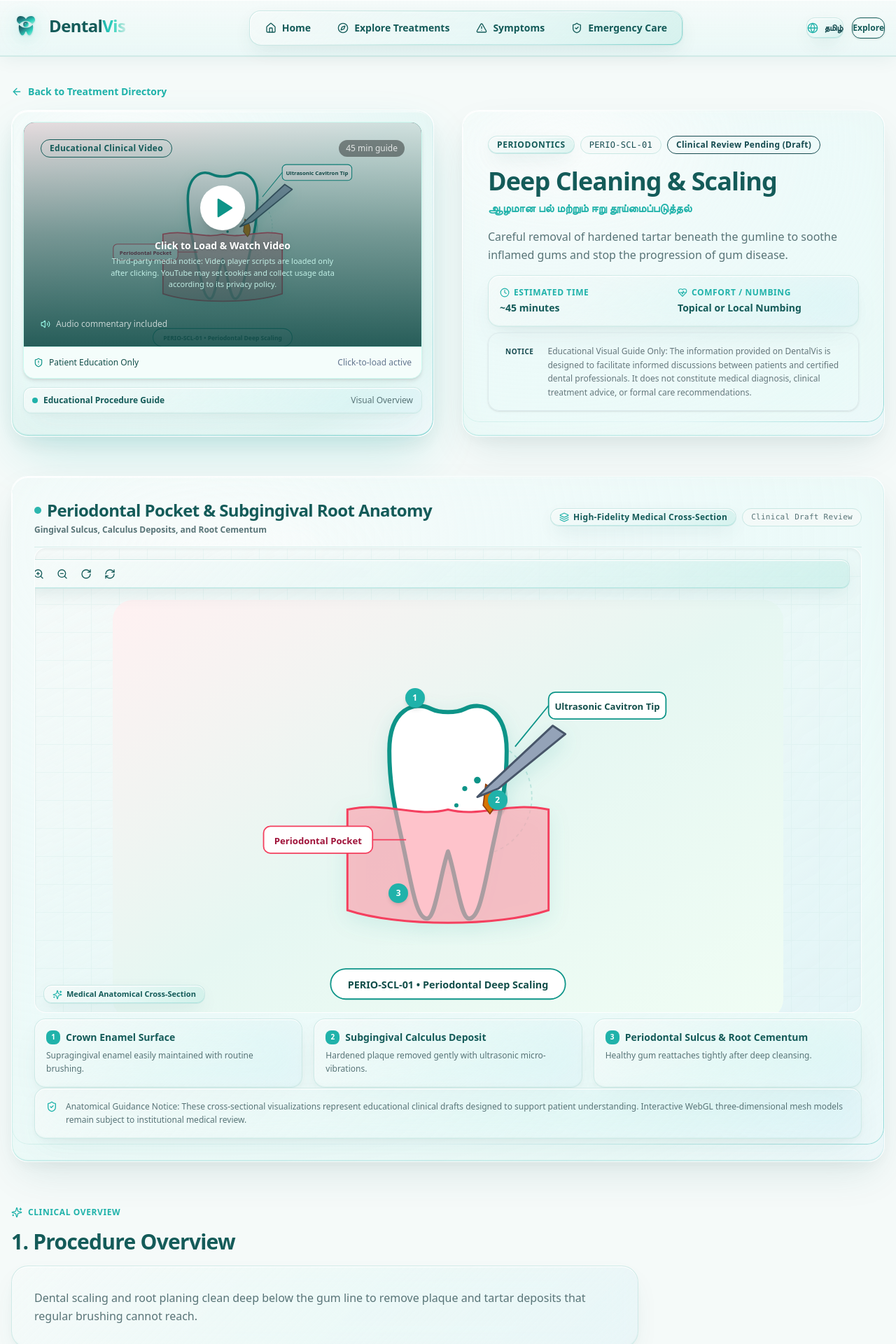
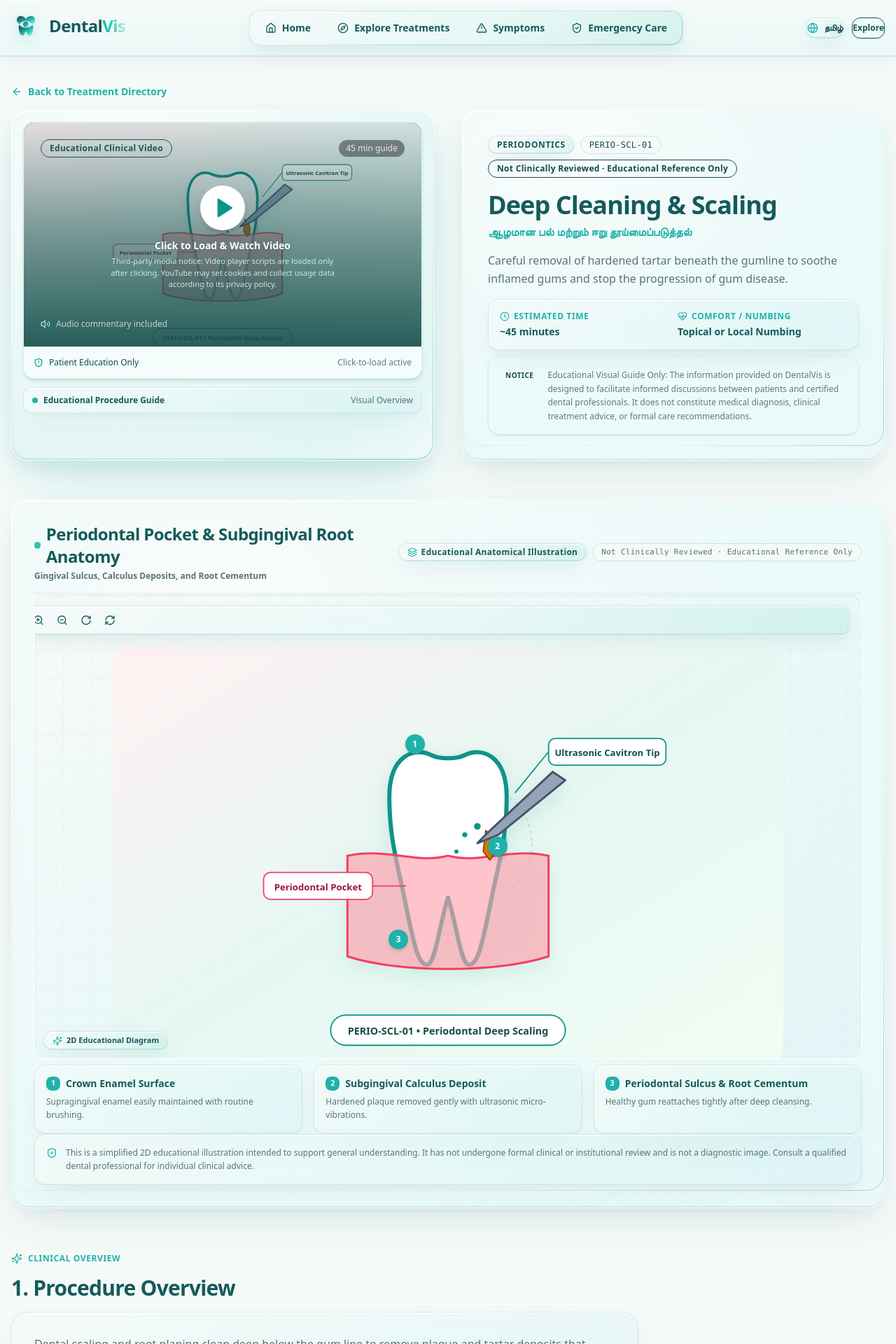
Before and after one commit to hariiii8/DentalVis, a Next.js app in the folder apps/web/: page /procedures/deep-cleaning-scaling in a window 1280 px wide. Shown: the top 1920 px of the page at 70% size. Built offline with nearby package versions, Linux system fonts and the light colour scheme.

Commit message:
fix(web): align clinical wording to honest educational standard and add neutral procedure image fallback

```diff
--- a/apps/web/src/app/procedures/[slug]/ProcedureDetailClientView.tsx
+++ b/apps/web/src/app/procedures/[slug]/ProcedureDetailClientView.tsx
@@ -26,7 +26,15 @@ export default function ProcedureDetailClientView({
   const secondaryTitle = isTamil ? procedure.titleEn : procedure.titleTa;
   const summary = isTamil ? procedure.summaryTa : procedure.summaryEn;
   const overviewHtml = isTamil ? procedure.overviewHtmlTa : procedure.overviewHtmlEn;
-  const coverImageSrc = `/images/procedures/${procedure.slug}.svg`;
+  const KNOWN_PROCEDURE_IMAGES = new Set([
+    'root-canal-treatment',
+    'dental-crowns',
+    'deep-cleaning-scaling',
+    'single-dental-implant',
+  ]);
+  const coverImageSrc = KNOWN_PROCEDURE_IMAGES.has(procedure.slug)
+    ? `/images/procedures/${procedure.slug}.svg`
+    : '/images/procedures/default-procedure.svg';
 
   // Curated clinical step breakdowns per procedure
   const getSteps = () => {
@@ -256,7 +264,9 @@ export default function ProcedureDetailClientView({
                     {procedure.code}
                   </Badge>
                   <Badge variant="alert" className="text-xs font-semibold">
-                    {isTamil ? 'மருத்துவ ஆய்வு நிலுவையில் உள்ளது (வரைவு)' : 'Clinical Review Pending (Draft)'}
+                    {isTamil
+                      ? 'மருத்துவ பரிசோதனைக்கு உட்படாதது · பயிற்சிக் குறிப்பு மட்டுமே'
+                      : 'Not Clinically Reviewed · Educational Reference Only'}
                   </Badge>
                 </div>
 
--- a/apps/web/src/components/ProcedureAnatomyViewer.tsx
+++ b/apps/web/src/components/ProcedureAnatomyViewer.tsx
@@ -205,12 +205,14 @@ export function ProcedureAnatomyViewer({
             <Layers className="w-3.5 h-3.5 text-[#20B2AA]" />
             <span>
               {isTamil
-                ? 'உயர் தெளிவு மருத்துவ விளக்கப்படம்'
-                : 'High-Fidelity Medical Cross-Section'}
+                ? 'கல்விக்கான உடற்கூறியல் விளக்கப்படம்'
+                : 'Educational Anatomical Illustration'}
             </span>
           </Badge>
           <Badge variant="outline" className="text-[11px] font-mono text-[#587477] bg-[#F5FAF9]/80">
-            {isTamil ? 'மருத்துவ ஆய்வு நிலுவையில் உள்ளது' : 'Clinical Draft Review'}
+            {isTamil
+              ? 'மருத்துவ பரிசோதனைக்கு உட்படாதது · பயிற்சிக் குறிப்பு மட்டுமே'
+              : 'Not Clinically Reviewed · Educational Reference Only'}
           </Badge>
         </div>
       </div>
@@ -306,14 +308,14 @@ export function ProcedureAnatomyViewer({
           ))}
         </div>
 
-        {/* Status Chip (Honest statement about 3D vs High-Res 2D Cross Section) */}
+        {/* Status Chip (Honest statement: 2D Educational Diagram) */}
         <div className="absolute bottom-3 left-3 z-20">
           <span className="inline-flex items-center gap-1.5 px-3 py-1 rounded-xl liquid-glass-lens text-[11px] font-bold text-[#145B59] shadow-xs">
             <Sparkles className="w-3.5 h-3.5 text-[#20B2AA]" />
             <span>
               {isTamil
-                ? 'துல்லிய மருத்துவ உடற்கூறியல் ஆய்வு'
-                : 'Medical Anatomical Cross-Section'}
+                ? '2D கல்வி விளக்க வரைபடம்'
+                : '2D Educational Diagram'}
             </span>
           </span>
         </div>
@@ -358,8 +360,8 @@ export function ProcedureAnatomyViewer({
         <ShieldCheck className="w-4 h-4 text-[#20B2AA] shrink-0 mt-0.5" />
         <p className="leading-relaxed">
           {isTamil
-            ? 'உடற்கூறியல் விளக்கக் குறிப்பு: இப்பக்கத்தில் உள்ள வரைபடங்கள் நோயாளிகளின் புரிதலுக்கான வரைவு நிலையிலுள்ள கல்வி மாதிரிகளாகும் (Draft). இது தனிநபர் மருத்துவ சிகிச்சைக்கு மாற்றாகாது.'
-            : 'Anatomical Guidance Notice: These cross-sectional visualizations represent educational clinical drafts designed to support patient understanding. Interactive WebGL three-dimensional mesh models remain subject to institutional medical review.'}
+            ? 'இது பொதுவான புரிதலை ஆதரிப்பதற்காக உருவாக்கப்பட்ட எளிமைப்படுத்தப்பட்ட 2D கல்வி விளக்கப்படமாகும். இது முறையான மருத்துவ அல்லது நிறுவன ஆய்வுக்கு உட்படவில்லை, மேலும் இது நோயறிதல் படமும் அல்ல. தனிப்பட்ட மருத்துவ ஆலோசனைக்கு தகுதியான பல் மருத்துவ நிபுணரை அணுகவும்.'
+            : 'This is a simplified 2D educational illustration intended to support general understanding. It has not undergone formal clinical or institutional review and is not a diagnostic image. Consult a qualified dental professional for individual clinical advice.'}
         </p>
       </div>
     </LiquidGlassSurface>
```
Also changed, not shown: apps/web/public/images/procedures/default-procedure.svg (added).
